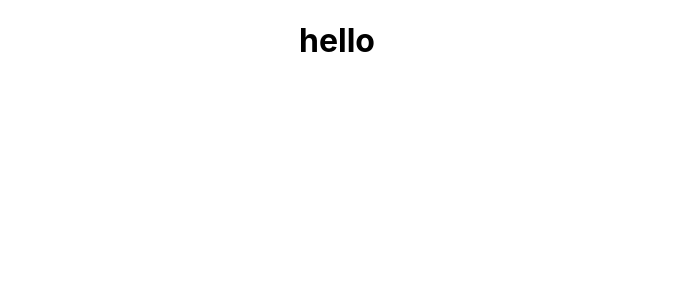
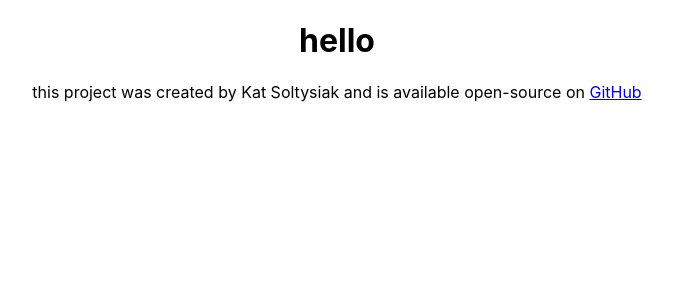
Before and after one commit to kasiasoltysiak/weather-app-react, a React (Create React App) app: page / in a window 1280 px wide. Shown: the top 300 px of the page, without its empty margins (303-976 px from the left). Built offline with nearby package versions, Linux system fonts and the light colour scheme.

Commit message:
added link

```diff
--- a/src/App.js
+++ b/src/App.js
@@ -7,6 +7,7 @@ export default function App() {
     <div className="App">
 
  <h1>hello</h1>
+ <footer>this project was created by Kat Soltysiak and is available open-source on <a href='https://github.com/kasiasoltysiak/weather-app-react' rel='noreferrer' target='_blank'>GitHub</a></footer>
     </div>
   );
 }
```
